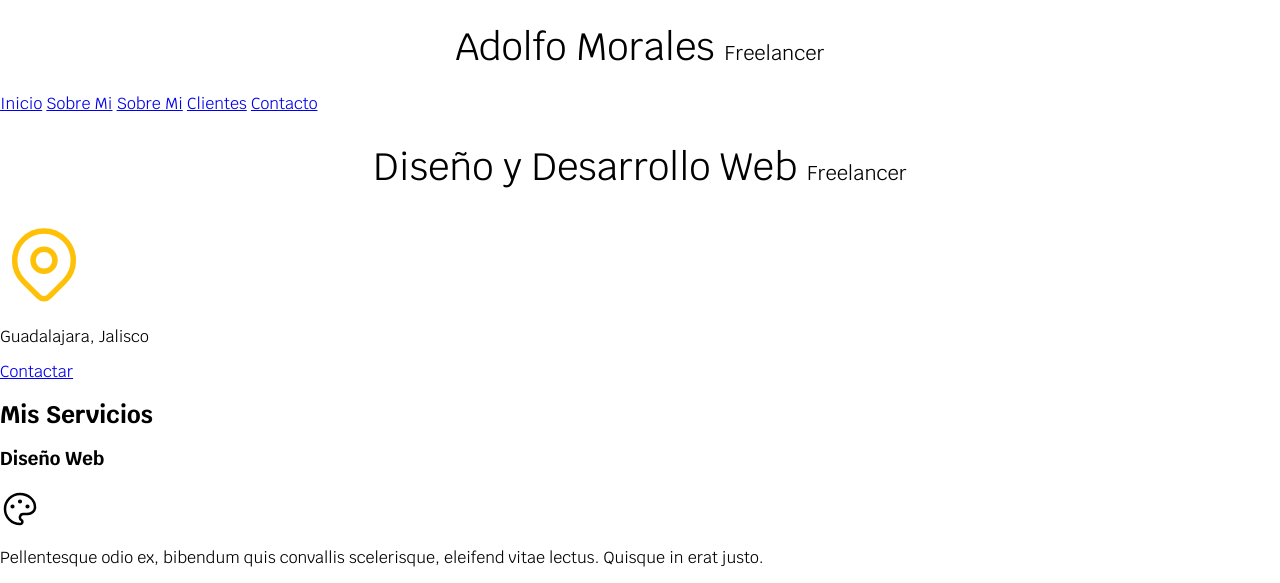
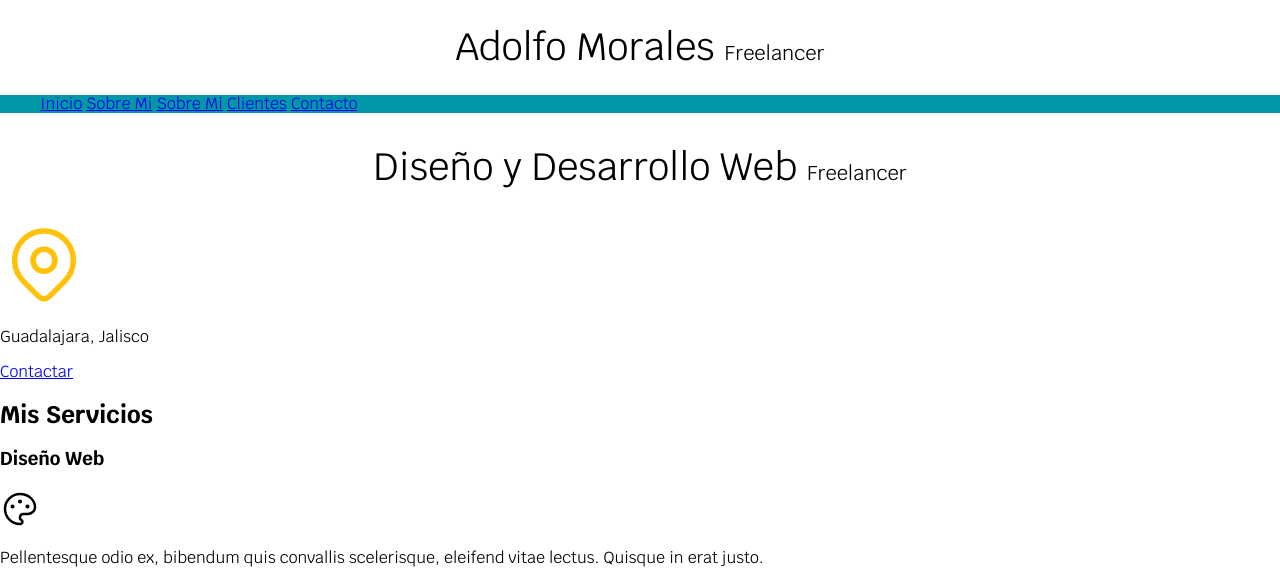
Before and after one commit to Adolfo20bm/freelancer, a plain HTML site: page index.html in a window 1280 px wide. Shown: the top 583 px of the page. Drawn offline with Linux system fonts and the light colour scheme.

Commit message:
estilos css a la navegacion

```diff
--- a/css/styles.css
+++ b/css/styles.css
@@ -35,3 +35,15 @@ body {
 .titulo span{
     font-size: 2rem;
 }
+
+.contenedor {
+    width: 120rem;
+    margin: 0 auto 0 auto;
+}
+
+.nav-bg {
+    background-color: var(--secundario);
+}
+.navegacion-principal{
+
+}
--- a/index.html
+++ b/index.html
@@ -20,13 +20,15 @@
         <h1 class="titulo">Adolfo Morales <span>Freelancer</span></h1>
     </header>
 
-    <nav>
+    <div class="nav-bg">
+    <nav class="navegacion-principal contenedor">
         <a href="#">Inicio</a>
         <a href="nosotros.html">Sobre Mi</a>
         <a href="#">Sobre Mi</a>
         <a href="#">Clientes</a>
         <a href="#">Contacto</a>
     </nav>
+    </div>
 
     <section>
         <h2 class="titulo">Diseño y Desarrollo Web <span> Freelancer</span></h2>
```
